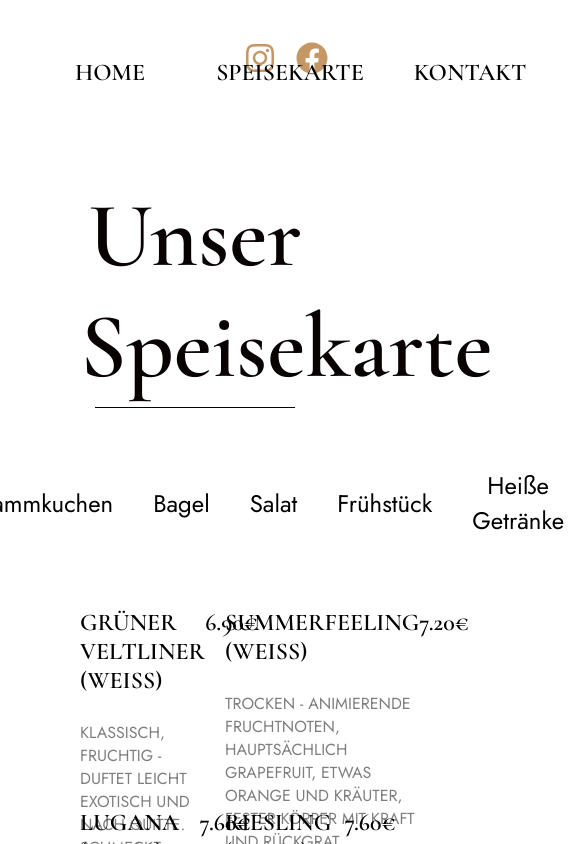
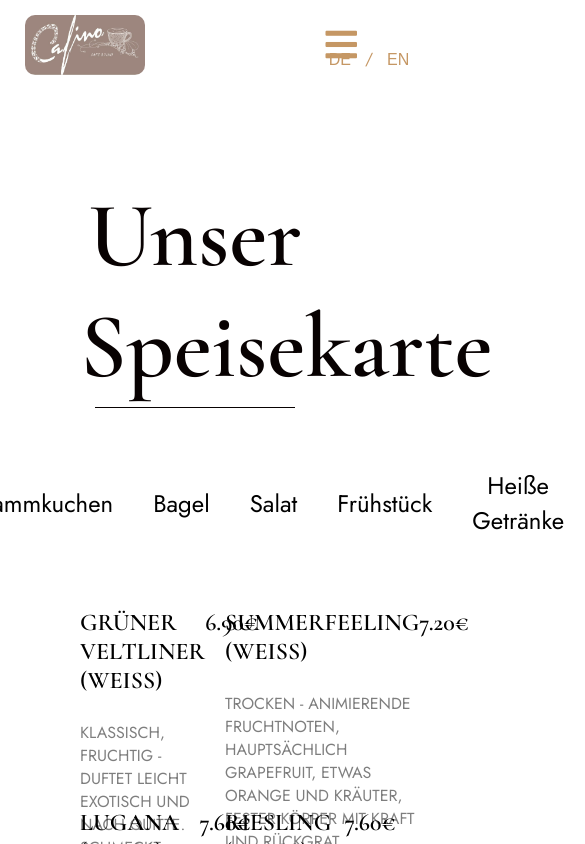
Before and after one commit to ececmk/cafino, a React (Create React App) app: page /menu in a window 390 px wide. Shown: the top 844 px of the page, 585 px wide, since content can reach past the window. Built offline with nearby package versions, Linux system fonts and the light colour scheme.

Commit message:
navbar mobile styling done

```diff
--- a/src/Components/GlobalComponents/Navbar/Navbar.css
+++ b/src/Components/GlobalComponents/Navbar/Navbar.css
@@ -129,3 +129,61 @@ nav .menu {
   width: 64px;
   height: 64px;
 }
+
+@media only screen and (max-width: 640px) {
+
+  nav .menu {
+    display: block;
+    background-color: transparent;
+    color: var(--text-color-gold);
+    border: none;
+  }
+
+  .cafinoLogo {
+    display: flex;
+    position: absolute;
+    top: 15px;
+    left: 25px;
+    width: 120px;
+    height: 60px;
+  }
+
+  .nav-links {
+    display: none;
+  }
+
+  .nav-links-mobile {
+
+    display: block;
+    position: absolute;
+    width: 100%;
+    list-style: none;
+    background-color: var(--bg-light);
+    left: 0;
+    top: 100px;
+    transition: all 0.5s ease-out;
+  }
+
+  .nav-links li {
+    padding: 32px;
+    margin: 6px 0;
+    width: 100%;
+    transition: all 0.5s ease;
+  }
+
+  nav ul li a {
+    color: var(--text-color-gold);
+    text-align: start;
+  }
+
+  .menu i {
+    position: absolute;
+    font-size: 36px;
+    top: 15px;
+    right: 25px;
+  }
+
+  .social-icon {
+    display: none;
+  }
+}
--- a/src/Components/GlobalComponents/Navbar/Navbar.js
+++ b/src/Components/GlobalComponents/Navbar/Navbar.js
@@ -10,12 +10,18 @@ export const Navbar = () => {
 
     const { translate } = useLanguage();
 
-    const [menuOpen, setMenuOpen] = useState(false);
+    const [isMobile, setIsMobile] = useState(false);
+
+    const toggleMobileMenu = () => {
+        setIsMobile(!isMobile);
+      };
+
+
 
     useEffect(() => {
         const handleScroll = () => {
-            if (menuOpen) {
-                setMenuOpen(false);
+            if (isMobile) {
+                setIsMobile(false);
             }
         };
 
@@ -24,11 +30,11 @@ export const Navbar = () => {
         return () => {
             window.removeEventListener("scroll", handleScroll);
         };
-    }, [menuOpen]);
+    }, [isMobile]);
 
     return (
         <nav>
-            <ul className={menuOpen ? "open" : ""}>
+            <ul className={isMobile ? 'nav-links-mobile' : 'nav-links'}>
                 <li>
                     <NavLink to="/">{translate('nav-home')}</NavLink>
                     <span></span>
@@ -50,8 +56,8 @@ export const Navbar = () => {
             <a href="https://www.instagram.com/cafino_muenchen/" target="_blank" rel="noreferrer"><FaInstagram className="social-icon"/></a>
             <a href="https://www.facebook.com/profile.php?id=100063610090685" target="_blank" rel="noreferrer"><FaFacebook className="social-icon" /></a>
             </div>
-            <button className="menu" onClick={() => setMenuOpen(!menuOpen)}>
-                {menuOpen ? <i className="fas fa-times"></i> : <i className="fas fa-bars"></i>}
+            <button className="menu" onClick={toggleMobileMenu}>
+                {isMobile ? <i className="fas fa-times"></i> : <i className="fas fa-bars"></i>}
             </button>
         </nav>
     );
--- a/src/Languages/LanguageSelector/LanguageSelector.css
+++ b/src/Languages/LanguageSelector/LanguageSelector.css
@@ -10,6 +10,7 @@
   height: 50px;
   border: none;
   color: var(--text-color-gold);
+  font-size: var(--body-font);
   background-color: transparent;
   transition: color 0.5s, transform 0.5s, border-bottom 0.5s;
 }
@@ -25,3 +26,9 @@
   position: relative;
   top: 12px;
 }
+
+@media only screen and (max-width: 640px) {
+  .language-selector{
+    left: 200px;
+  }
+}
```
